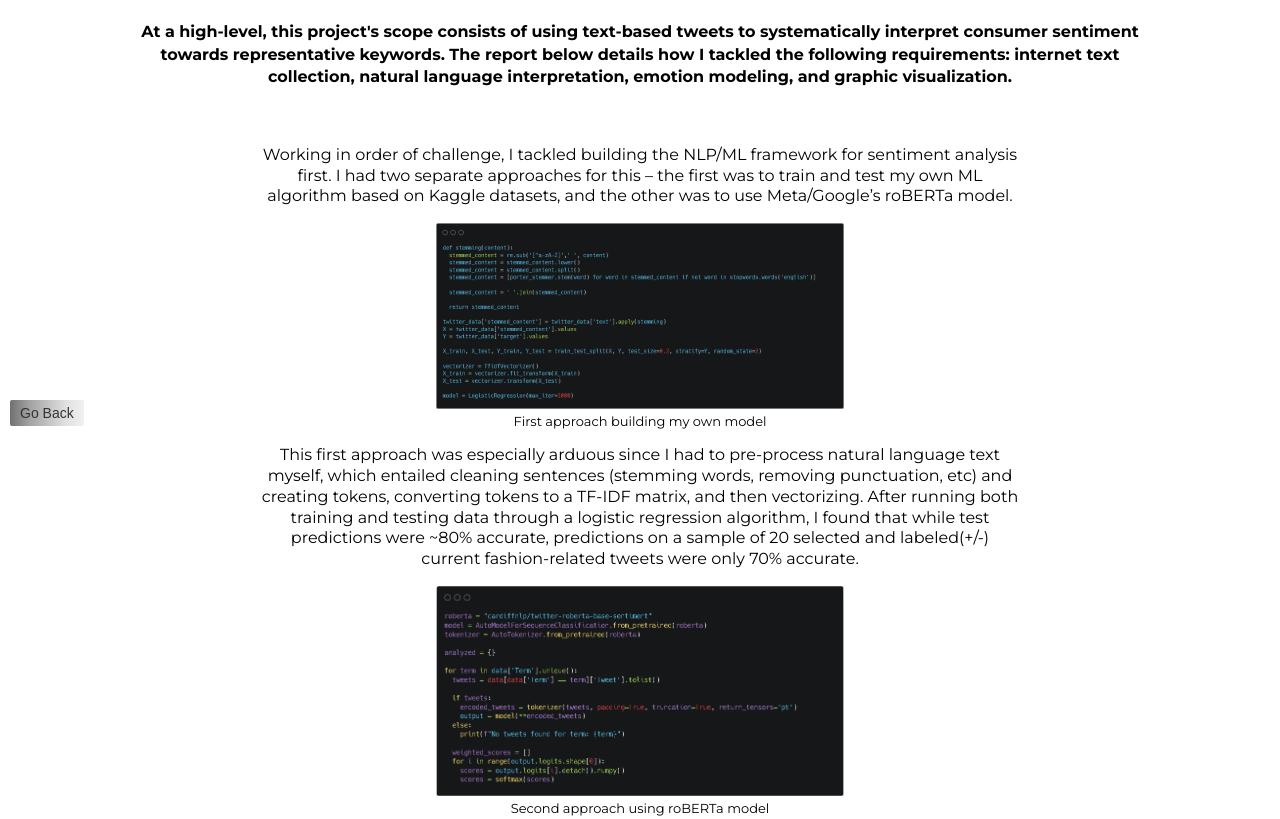
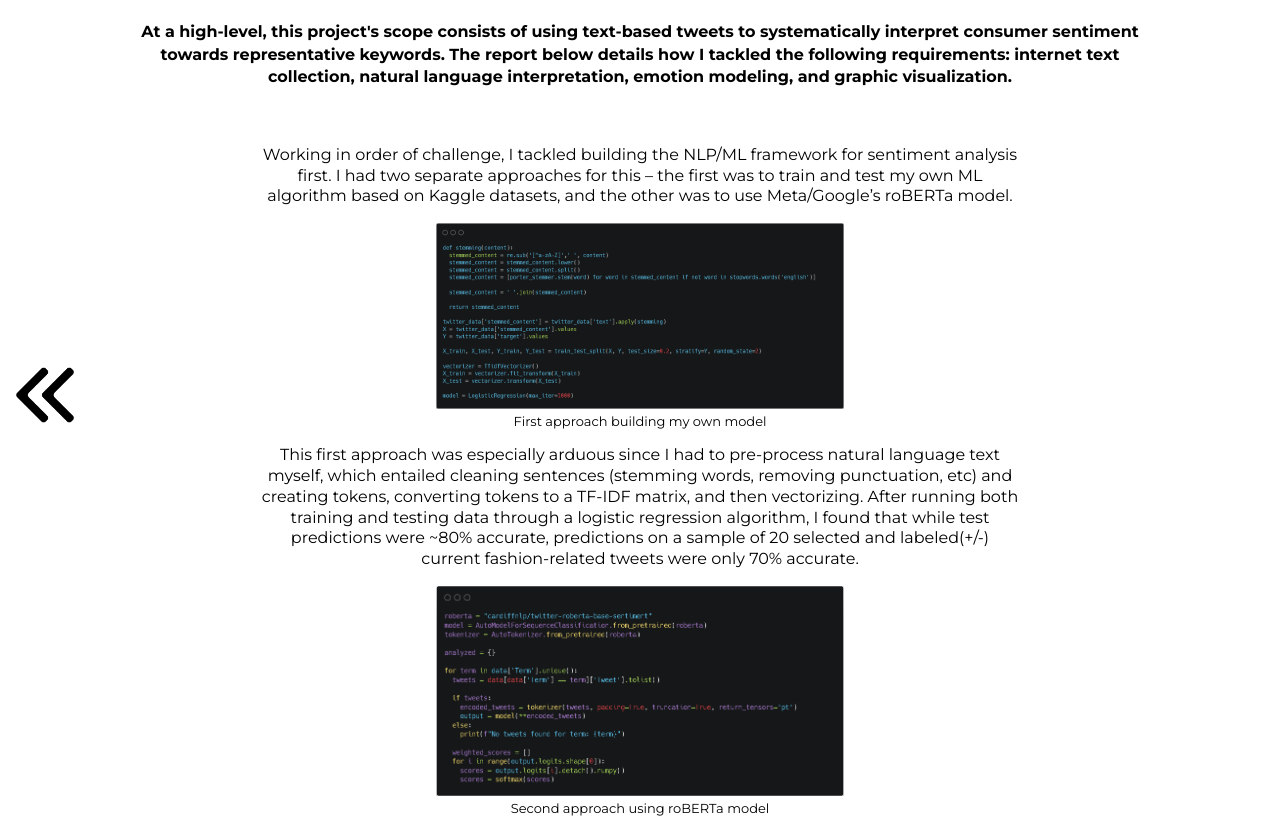
Before and after one commit to michaelbeihua/michaelbeihua.github.io, a plain HTML site: page sentimentanalysisprocess.html in a window 1280 px wide. Shown: the top 819 px of the page. Drawn offline with Linux system fonts and the light colour scheme.

Commit message:
back button updated

```diff
--- a/sentimentanalysisprocess.html
+++ b/sentimentanalysisprocess.html
@@ -2,7 +2,9 @@
 <html lang="en">
     <head>
         <link rel="stylesheet" href="style.css">
-        <button onclick="history.back()">Go Back</button>
+        <a href="javascript:history.back()" class="back-button">
+            <img src="images/back_arrow_icon.png" alt="Go Back">
+        </a>
     </head>
     <body>
         <h4 style="width: 80%; margin-left: auto; margin-right: auto; text-align: center;">
@@ -41,7 +43,7 @@
             </p>
             <br>
             <p>
-            Finally, I opted for a simple bar graph visualization that ranks individual brand scores in a comparative context, with the #1 brand visually embellished appropriately.
+            Finally, I opted for a simple bar graph visualization that ranks individual brand scores in a comparative context, with the #1 brand visually embellished for prominence.
             </p>
             <br>
             <p>
--- a/style.css
+++ b/style.css
@@ -198,21 +198,27 @@ ul {
     padding-left: 100px;
 }
 
-button {
-    position: fixed;
-    top: 50%; /* Centers vertically */
-    left: 10px;
-    padding: 5px 10px;
-    background: linear-gradient(to right, #707070, #A0A0A0, #C0C0C0, #E0E0E0, #F0F0F0);
-    color: #333;
-    border: none;
-    border-radius: 2px;
-    font-family: Arial, sans-serif;
-    font-size: 14px;
+.back-button {
+    display: inline-block;
+    text-decoration: none;
     cursor: pointer;
-    transition: background-color 0.3s, color 0.3s, border-color 0.3s;
+    position: fixed; /* or absolute, depending on your layout */
+    top: 45%; /* Adjust based on where you want the button */
+    left: 10px; /* Adjust based on where you want the button */
 }
 
-button:hover {
-    background: linear-gradient(to right, #686868, #989898, #B8B8B8, #D8D8D8, #E8E8E8);
+.back-button img {
+    max-width: 70px; /* Maximum size of the image */
+    height: auto; /* Maintain aspect ratio */
+    transition: transform 0.3s ease; /* Smooth transition for hover effects */
 }
+
+.back-button:hover img {
+    transform: scale(1.1); /* Slight increase in size on hover */
+}
+
+@media screen and (max-width: 768px) { /* Adjust for smaller screens */
+    .back-button img {
+        max-width: 50px; /* Smaller size on smaller screens */
+    }
+}
```
Also changed, not shown: gr816.html (+3 -1 lines), ronorb.html (+3 -1 lines), secondhander.html (+3 -1 lines), sentimentanalysis.html (+3 -1 lines), images/back_arrow_icon.png (added).
